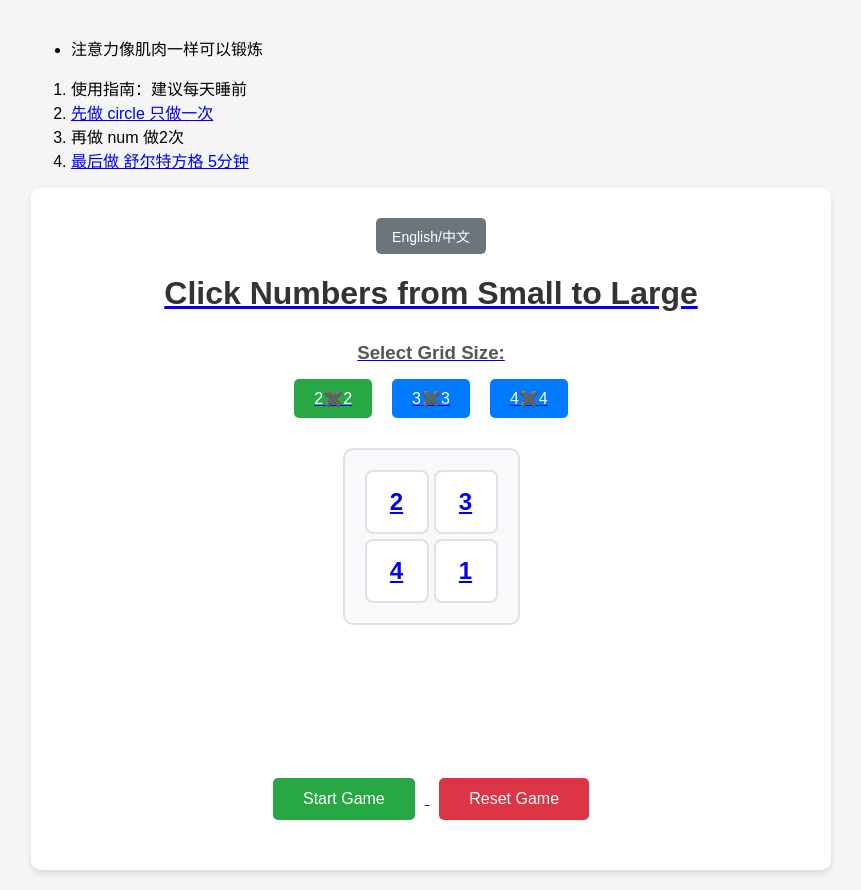
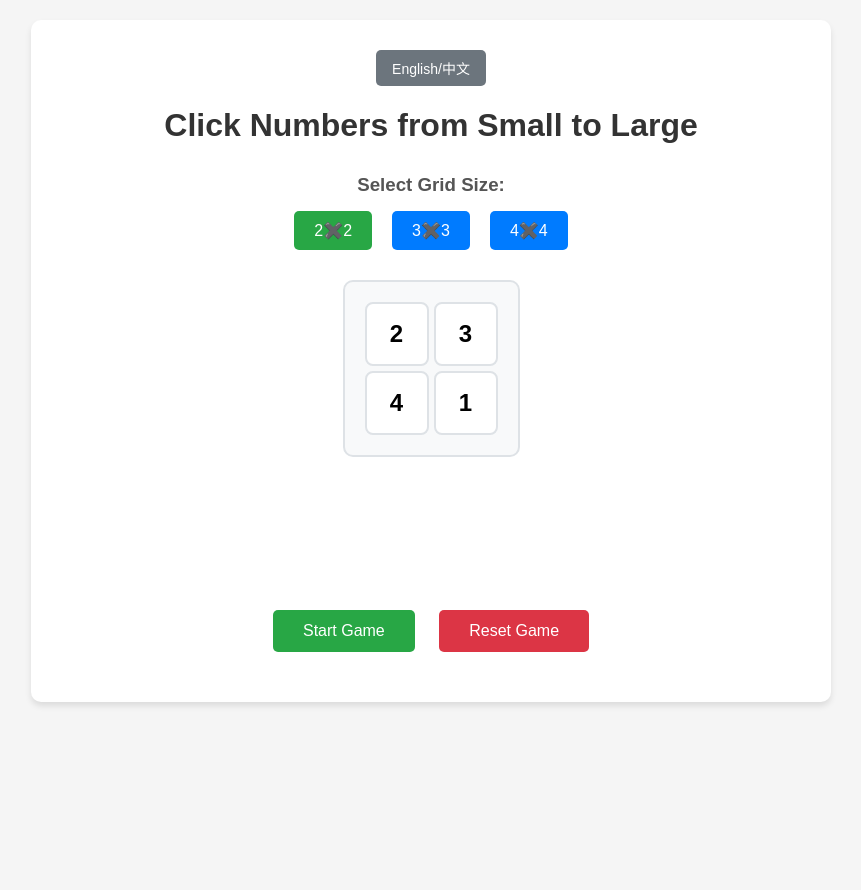
Before and after one commit to vpgle/num, a plain HTML site: page index.html in a window 1280 px wide. Shown: the whole page, without its empty margins (209-1070 px from the left). After the commit the page ends 800 px from the top, so only its background shows below. Drawn offline with Linux system fonts and the light colour scheme.

Commit message:
Update index.html

```diff
--- a/index.html
+++ b/index.html
@@ -219,19 +219,6 @@
       gtag('config', 'G-WVT2G47XTZ');
     </script>
 
-
-
-  <section class="news">
-  <ul>
-        <li>注意力像肌肉一样可以锻炼</li>
-  </ul>
-  <ol>
-        <li>使用指南：建议每天睡前</li>
-        <li><a href="https://circle-woad.vercel.app/"> 先做 circle 只做一次</a></li>
-        <li> 再做 num 做2次</a></li>
-        <li><a href="https://myfriendsandi.xyz"> 最后做 舒尔特方格 5分钟</li>
-  </ol>
-  </section>
 
 
     <div class="container">
```
